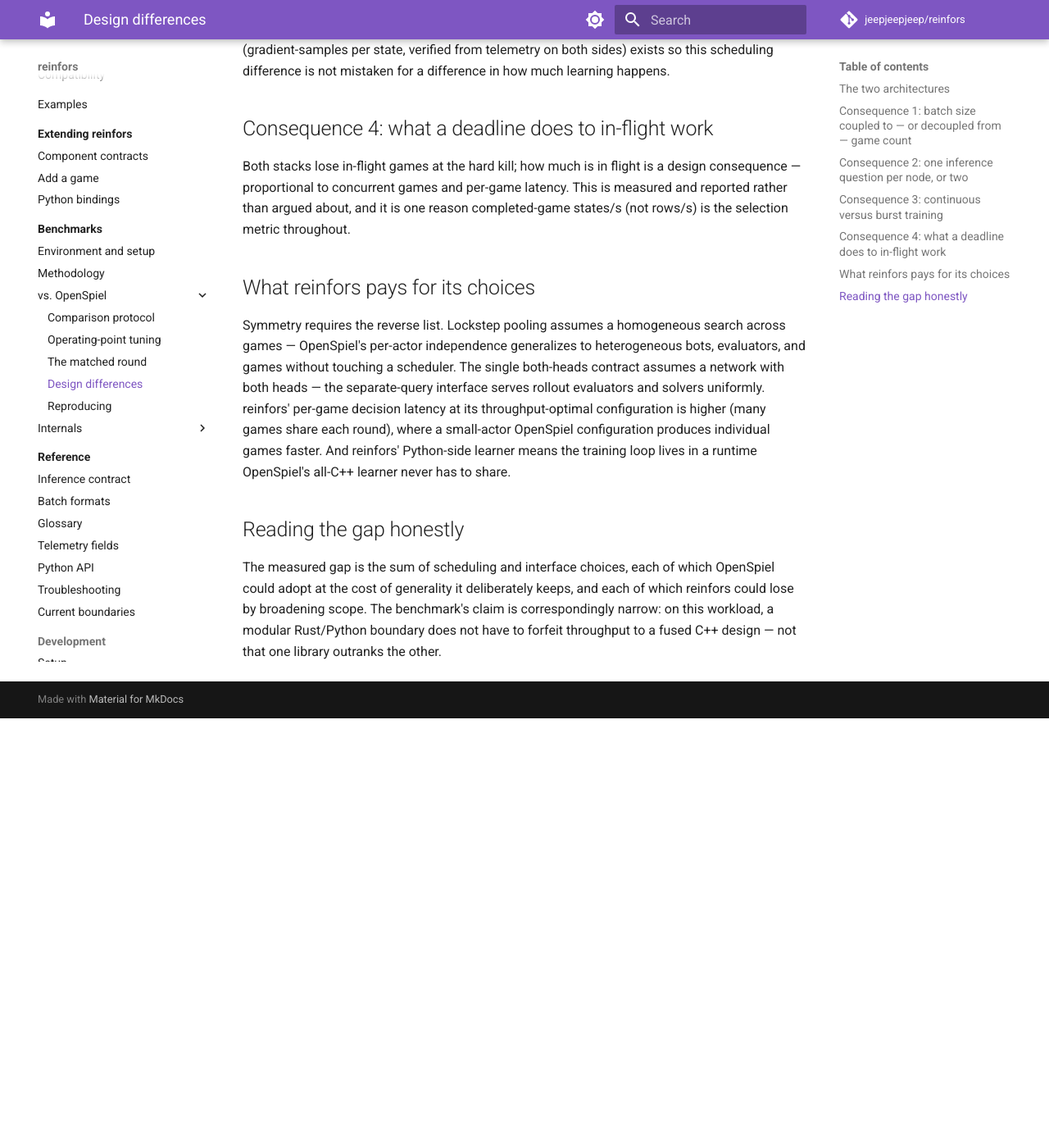
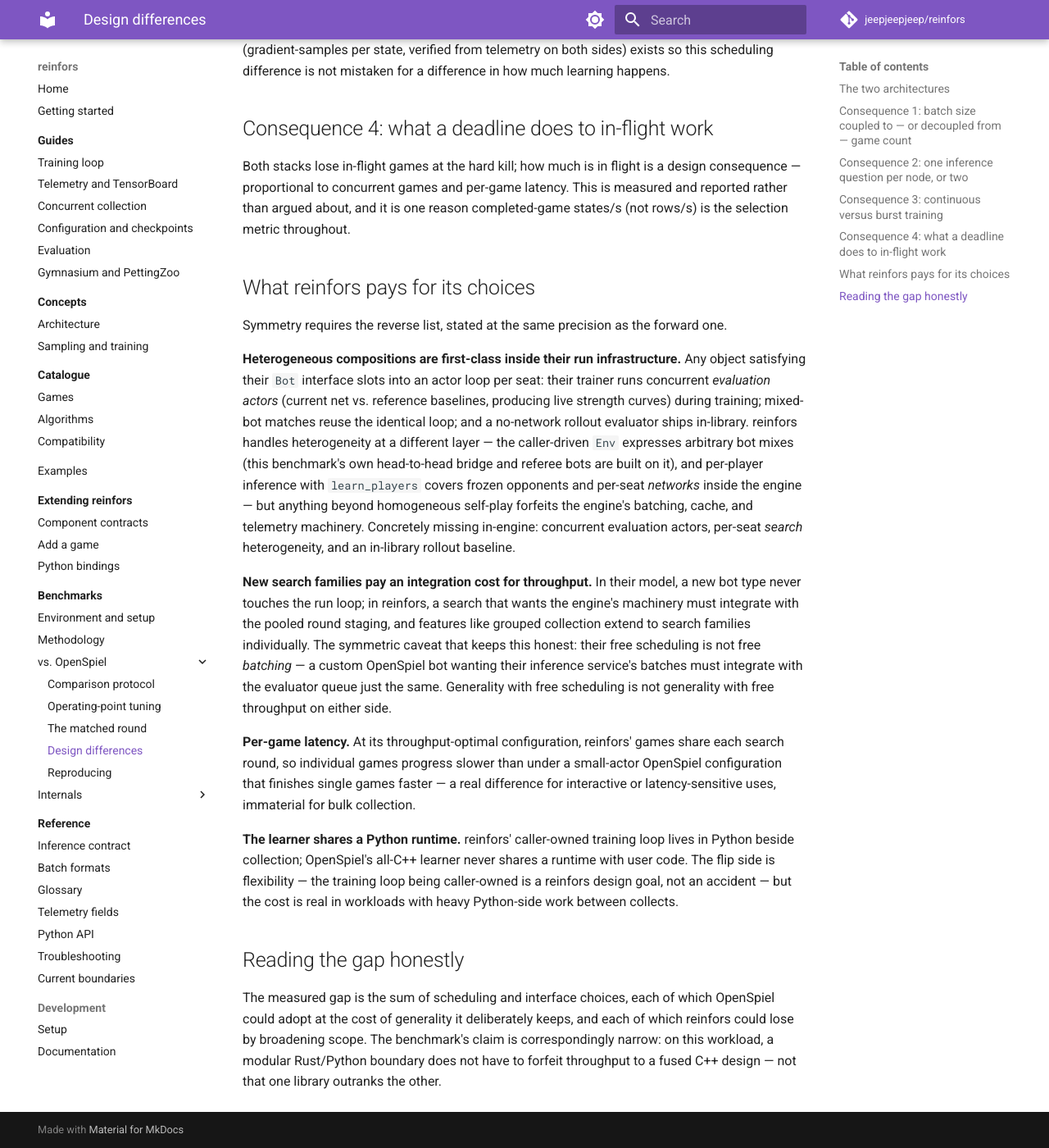
Before and after one commit to jeepjeepjeep/reinfors, an MkDocs documentation site: the page built from docs/benchmarks/openspiel/design-differences.md, in a window 1280 px wide and 1400 px high, scrolled down 1596 px. Shown: the whole window at 82% size. Built offline with MkDocs 1.6.1 and Material for MkDocs 9.7.7, drawn with Linux system fonts in a browser that asks for light colours; comment, search, counter and statistics services are not loaded; before the commit the page ends 2472 px from its top, so only the background shows below that.

Commit message:
design-differences: precise heterogeneity cost accounting (concrete items + Env/per-player counterparts, symmetric batching caveat); drop wrong both-heads and faithful-to-paper claims

```diff
--- a/docs/benchmarks/openspiel/design-differences.md
+++ b/docs/benchmarks/openspiel/design-differences.md
@@ -70,14 +70,38 @@
 
 ## What reinfors pays for its choices
 
-Symmetry requires the reverse list. Lockstep pooling assumes a homogeneous search across
-games — OpenSpiel's per-actor independence generalizes to heterogeneous bots, evaluators,
-and games without touching a scheduler. The single both-heads contract assumes a network
-with both heads — the separate-query interface serves rollout evaluators and solvers
-uniformly. reinfors' per-game decision latency at its throughput-optimal configuration is
-higher (many games share each round), where a small-actor OpenSpiel configuration produces
-individual games faster. And reinfors' Python-side learner means the training loop
-lives in a runtime OpenSpiel's all-C++ learner never has to share.
+Symmetry requires the reverse list, stated at the same precision as the forward one.
+
+**Heterogeneous compositions are first-class inside their run infrastructure.** Any object
+satisfying their `Bot` interface slots into an actor loop per seat: their trainer runs
+concurrent *evaluation actors* (current net vs. reference baselines, producing live
+strength curves) during training; mixed-bot matches reuse the identical loop; and a
+no-network rollout evaluator ships in-library. reinfors handles heterogeneity at a
+different layer — the caller-driven `Env` expresses arbitrary bot mixes (this benchmark's
+own head-to-head bridge and referee bots are built on it), and per-player inference with
+`learn_players` covers frozen opponents and per-seat *networks* inside the engine — but
+anything beyond homogeneous self-play forfeits the engine's batching, cache, and telemetry
+machinery. Concretely missing in-engine: concurrent evaluation actors, per-seat *search*
+heterogeneity, and an in-library rollout baseline.
+
+**New search families pay an integration cost for throughput.** In their model, a new bot
+type never touches the run loop; in reinfors, a search that wants the engine's machinery
+must integrate with the pooled round staging, and features like grouped collection extend
+to search families individually. The symmetric caveat that keeps this honest: their free
+scheduling is not free *batching* — a custom OpenSpiel bot wanting their inference
+service's batches must integrate with the evaluator queue just the same. Generality with
+free scheduling is not generality with free throughput on either side.
+
+**Per-game latency.** At its throughput-optimal configuration, reinfors' games share each
+search round, so individual games progress slower than under a small-actor OpenSpiel
+configuration that finishes single games faster — a real difference for interactive or
+latency-sensitive uses, immaterial for bulk collection.
+
+**The learner shares a Python runtime.** reinfors' caller-owned training loop lives in
+Python beside collection; OpenSpiel's all-C++ learner never shares a runtime with user
+code. The flip side is flexibility — the training loop being caller-owned is a reinfors
+design goal, not an accident — but the cost is real in workloads with heavy Python-side
+work between collects.
 
 ## Reading the gap honestly
 
```
